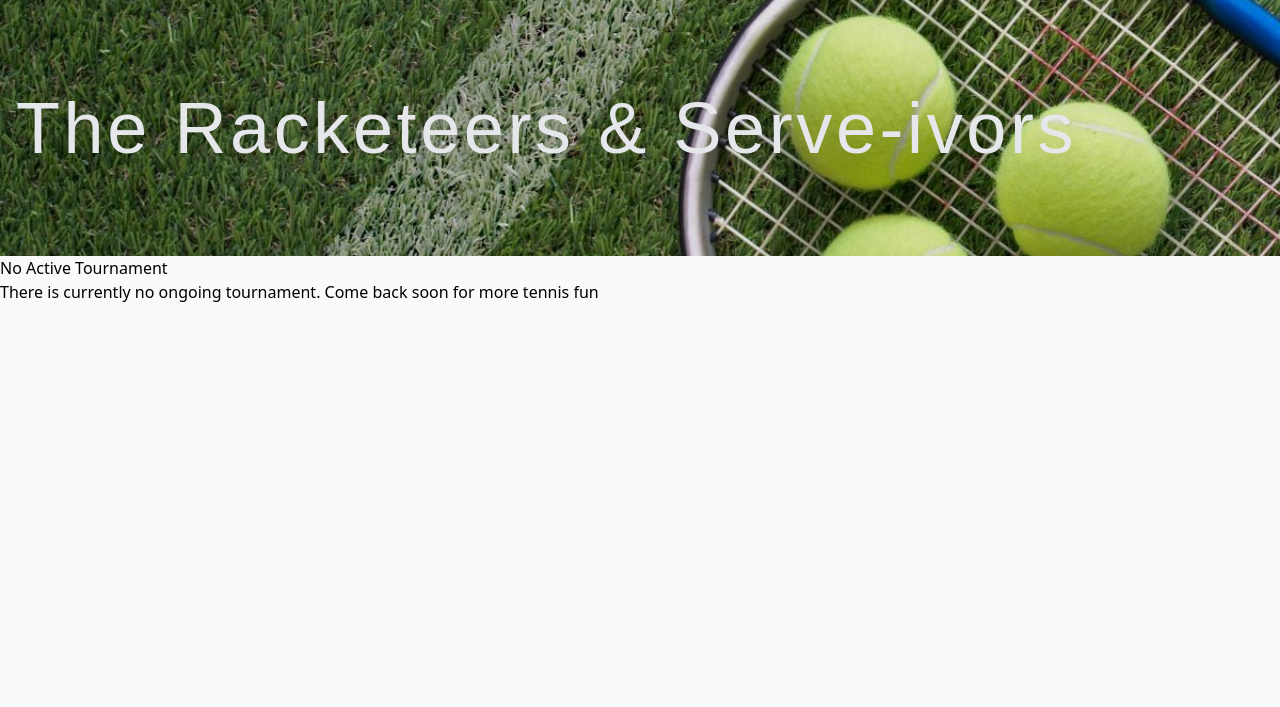
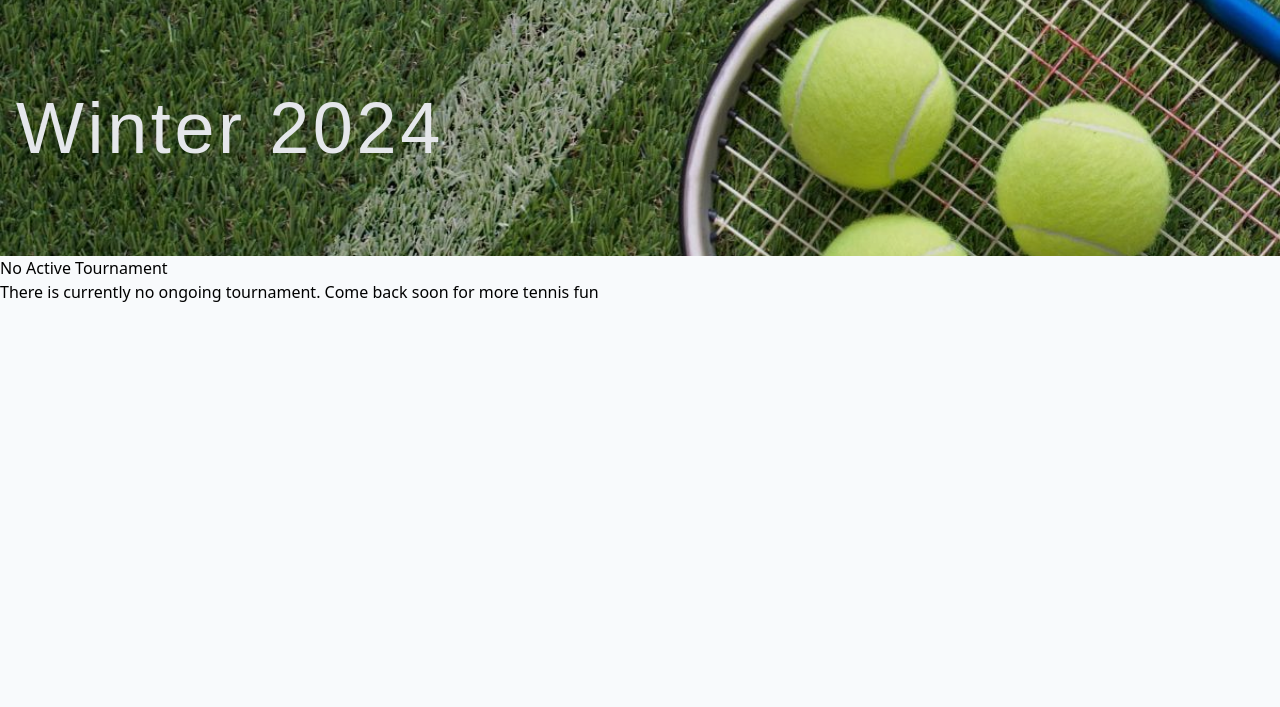
Before and after one commit to keithbloom/tennis-doubles, a Django app: template tournament/templates/tournament/no_tournament.html in a window 1280 px wide. Shown: the top 707 px of the page. Run offline with Django 5.2, Linux system fonts and the light colour scheme; the template is opened without the code that fills it: values that come from a table or form of the project are taken from there, others are empty; data comes from the database, SQL or seed files in the repository; style sheets or scripts are compiled from the project's sources; parts of the project's set-up code (start-up, migrations or seed data) failed here and were passed over; some web fonts are replaced.

Commit message:
feat: update header to show tournament name
Replace hardcoded "The Racketeers & Serve-ivors" text with dynamic
tournament.name variable to support variable groups (2-5 groups with
different names).

```diff
--- a/tournament/templates/components/header.html
+++ b/tournament/templates/components/header.html
@@ -4,7 +4,7 @@
     <div class="absolute inset-0 bg-black opacity-10"></div>
     <div class="relative z-10 flex h-full items-center justify-start px-4">
         <h1 class="font-monofett text-3xl sm:text-3xl md:text-4xl lg:text-7xl text-gray-200 tracking-wider font-thin">
-            The Racketeers & Serve-ivors
+            {{ tournament.name }}
         </h1>
     </div>
 </header>
```
